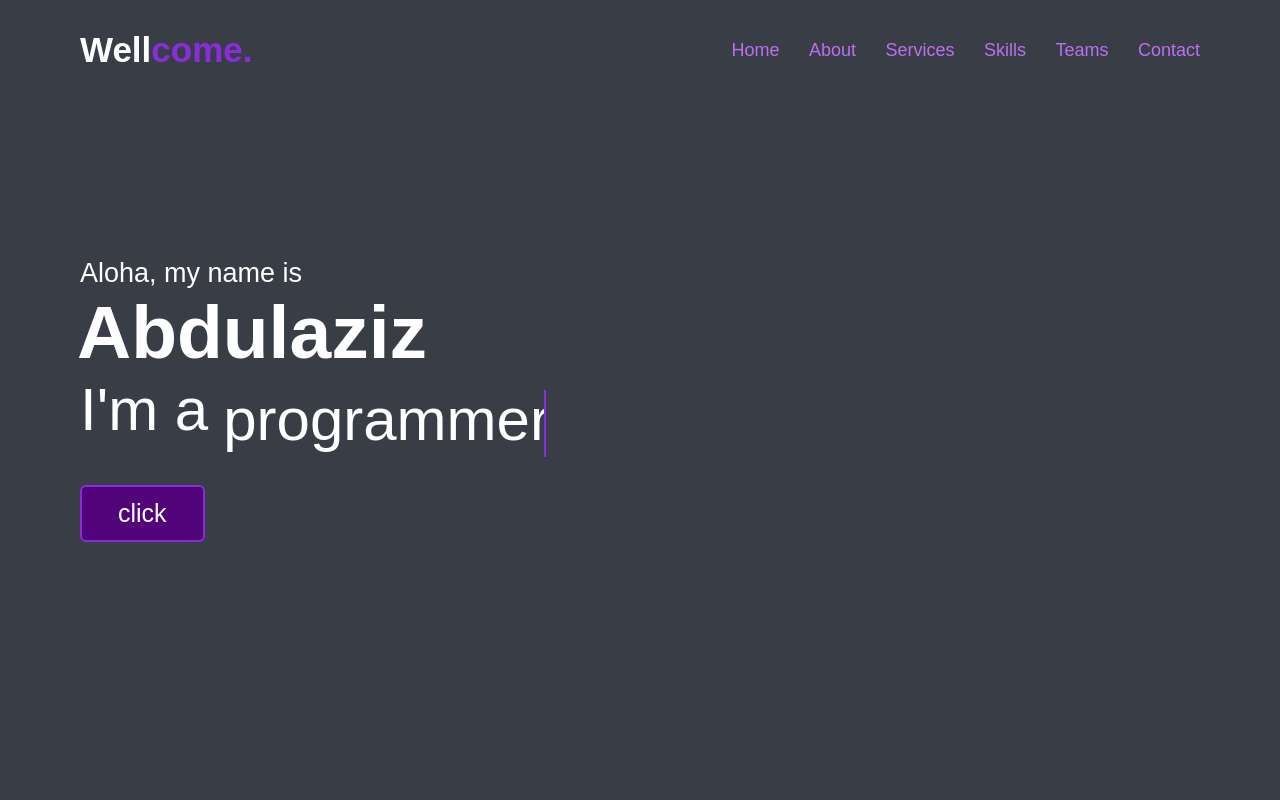
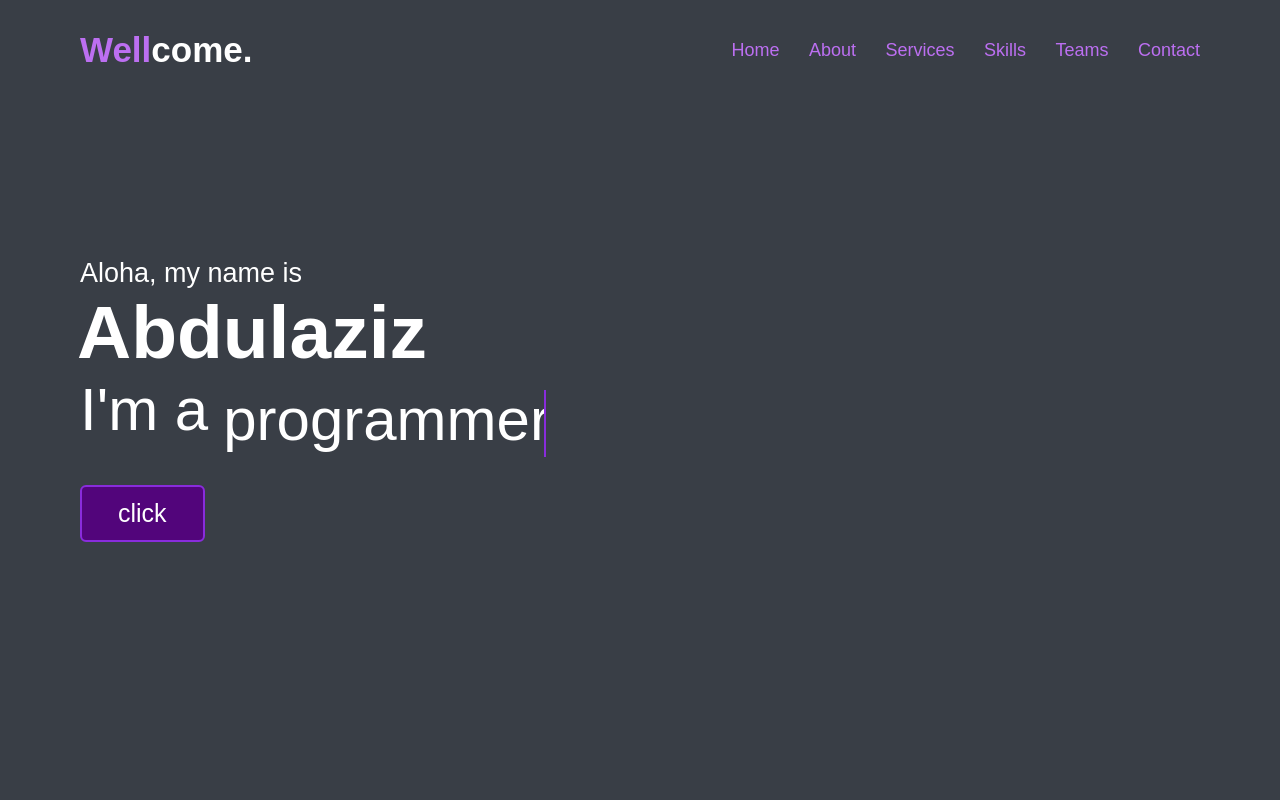
Before and after one commit to khabibman/khabibman.github.io, a plain HTML site: page index.html in a window 1280 px wide. Shown: the top 800 px of the page. Drawn offline with nearby package versions, Linux system fonts and the light colour scheme; a script that the page names is missing.

Commit message:
Update style.css

```diff
--- a/style.css
+++ b/style.css
@@ -147,12 +147,13 @@ section .title::after{
     justify-content: space-between;
 }
 .navbar .logo a{
-    color: #fff;
+    color: #BC6FF1;
+;
     font-size: 35px;
     font-weight: 600;
 }
 .navbar .logo a span{
-    color: #892CDC;
+    color: #fff;
     transition: all 0.3s ease;
 }
 .navbar.sticky .logo a span{
```
